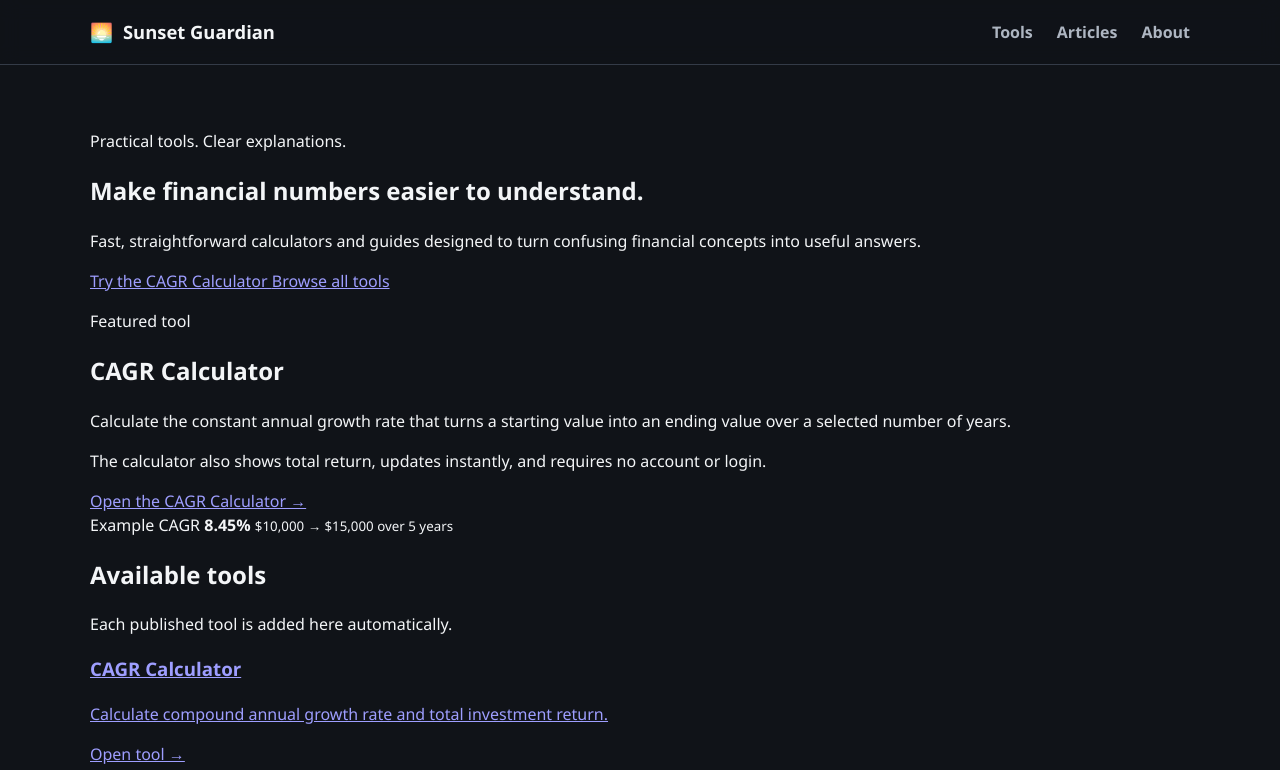
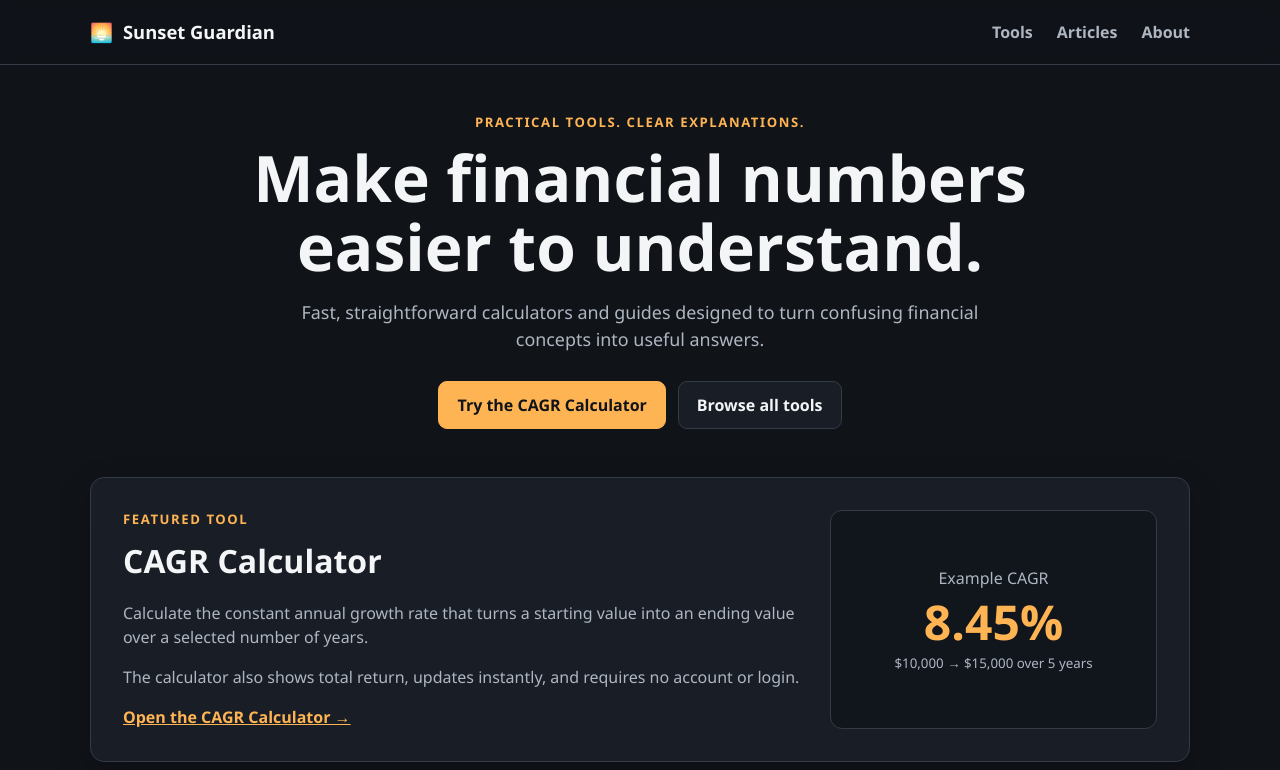
Before and after one commit to SunsetGuardian/website, an Eleventy site: page src/index.njk in a window 1280 px wide. Shown: the top 770 px of the page. Built offline with nearby package versions, Linux system fonts and the light colour scheme; Eleventy itself is replaced by a stand-in of ours; files that its build step writes are made by us from their sources.

Commit message:
Update site.css - homepage styles added

```diff
--- a/src/assets/site.css
+++ b/src/assets/site.css
@@ -204,9 +204,217 @@ input {
     border-top: 1px solid var(--border);
 }
 
+/* Homepage */
+
+.home-hero {
+    width: min(820px, 100%);
+    margin: 0 auto 48px;
+    text-align: center;
+}
+
+.home-hero h1 {
+    margin: 10px 0 18px;
+    font-size: clamp(2.4rem, 7vw, 4rem);
+    line-height: 1.08;
+}
+
+.eyebrow {
+    margin: 0;
+
+    color: var(--accent);
+    font-size: 0.82rem;
+    font-weight: 700;
+    letter-spacing: 0.12em;
+    text-transform: uppercase;
+}
+
+.home-hero-copy {
+    max-width: 680px;
+    margin: 0 auto;
+
+    color: var(--muted);
+    font-size: 1.12rem;
+}
+
+.home-actions {
+    display: flex;
+    justify-content: center;
+    flex-wrap: wrap;
+    gap: 12px;
+    margin-top: 28px;
+}
+
+.button {
+    display: inline-flex;
+    min-height: 46px;
+    padding: 11px 18px;
+
+    align-items: center;
+    justify-content: center;
+
+    border: 1px solid var(--border);
+    border-radius: 9px;
+
+    font-weight: 700;
+    text-decoration: none;
+}
+
+.button-primary {
+    color: #101318;
+    background: var(--accent);
+    border-color: var(--accent);
+}
+
+.button-primary:hover,
+.button-primary:focus-visible {
+    filter: brightness(1.08);
+}
+
+.button-secondary {
+    color: var(--text);
+    background: var(--panel);
+}
+
+.button-secondary:hover,
+.button-secondary:focus-visible {
+    color: var(--accent);
+    border-color: var(--accent);
+}
+
+.featured-tool {
+    display: grid;
+    grid-template-columns: 1.35fr 0.65fr;
+    gap: 28px;
+    padding: 32px;
+
+    background: var(--panel);
+    border: 1px solid var(--border);
+    border-radius: 14px;
+    box-shadow: 0 12px 32px rgba(0, 0, 0, 0.22);
+}
+
+.featured-tool h2 {
+    margin: 8px 0 14px;
+    font-size: 2rem;
+}
+
+.featured-tool-copy p:not(.eyebrow) {
+    color: var(--muted);
+}
+
+.inline-link {
+    color: var(--accent);
+    font-weight: 700;
+}
+
+.featured-result {
+    display: flex;
+    min-height: 210px;
+    padding: 24px;
+
+    flex-direction: column;
+    align-items: center;
+    justify-content: center;
+
+    text-align: center;
+    background: var(--input);
+    border: 1px solid var(--border);
+    border-radius: 12px;
+}
+
+.featured-result span,
+.featured-result small {
+    color: var(--muted);
+}
+
+.featured-result strong {
+    margin: 8px 0;
+
+    color: var(--accent);
+    font-size: 3rem;
+    line-height: 1;
+}
+
+.home-section {
+    margin-top: 48px;
+}
+
+.section-heading {
+    margin-bottom: 20px;
+}
+
+.section-heading h2 {
+    margin-bottom: 4px;
+    font-size: 2rem;
+}
+
+.section-heading p {
+    margin: 0;
+    color: var(--muted);
+}
+
+.home-tool-grid {
+    display: grid;
+    grid-template-columns:
+        repeat(auto-fit, minmax(250px, 1fr));
+    gap: 16px;
+}
+
+.home-tool-card {
+    display: block;
+    padding: 24px;
+
+    color: var(--text);
+    text-decoration: none;
+    background: var(--panel);
+    border: 1px solid var(--border);
+    border-radius: 12px;
+}
+
+.home-tool-card:hover,
+.home-tool-card:focus-visible {
+    border-color: var(--accent);
+    transform: translateY(-2px);
+}
+
+.home-tool-card h3 {
+    margin: 0 0 8px;
+    color: var(--accent);
+}
+
+.home-tool-card p {
+    margin: 0 0 14px;
+    color: var(--muted);
+}
+
+.home-tool-card span {
+    font-weight: 700;
+}
+
 /* Mobile navigation */
 
 @media (max-width: 620px) {
+    .home-actions {
+        display: grid;
+    }
+
+    .button {
+        width: 100%;
+    }
+
+    .featured-tool {
+        grid-template-columns: 1fr;
+        padding: 20px;
+    }
+
+    .featured-result {
+        min-height: 170px;
+    }
+
+    .home-section {
+        margin-top: 36px;
+    }
+
     .site-nav {
         position: relative;
     }
```
